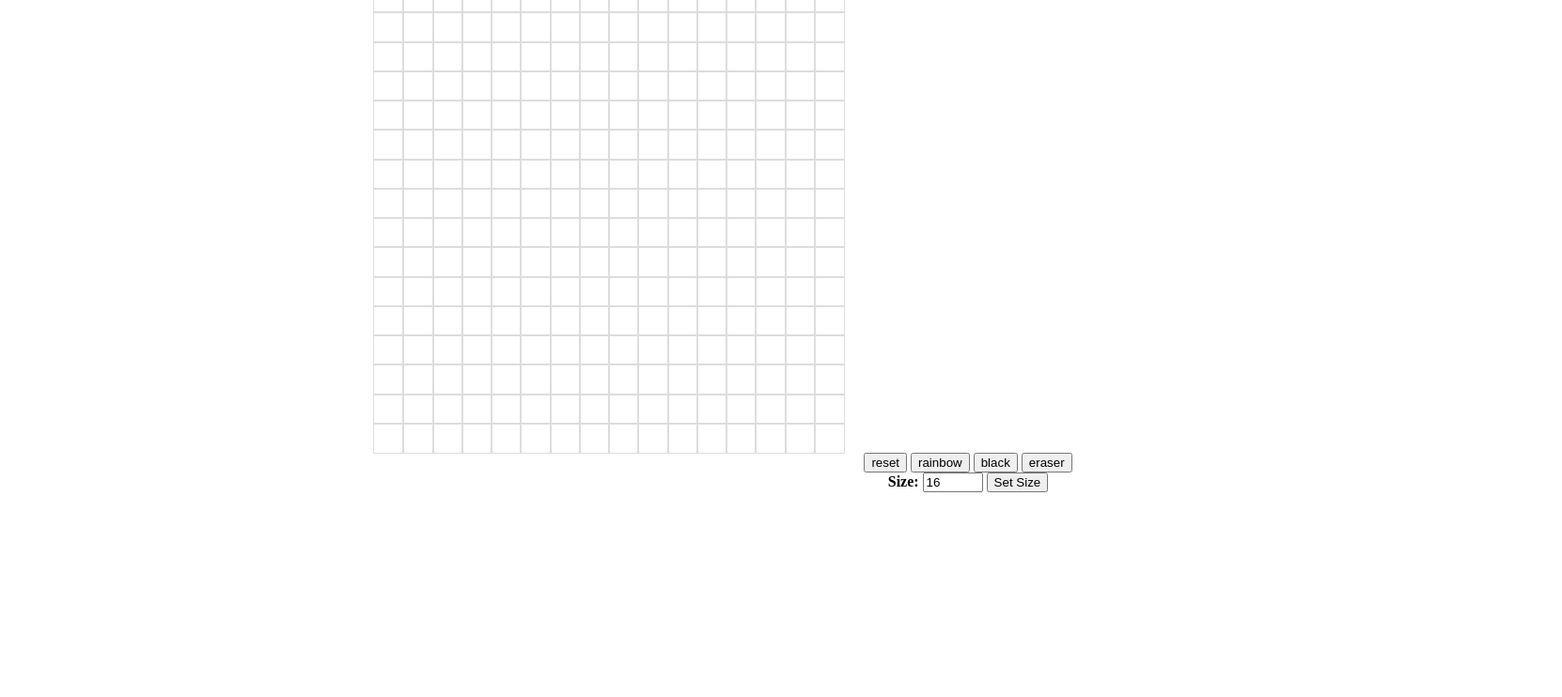
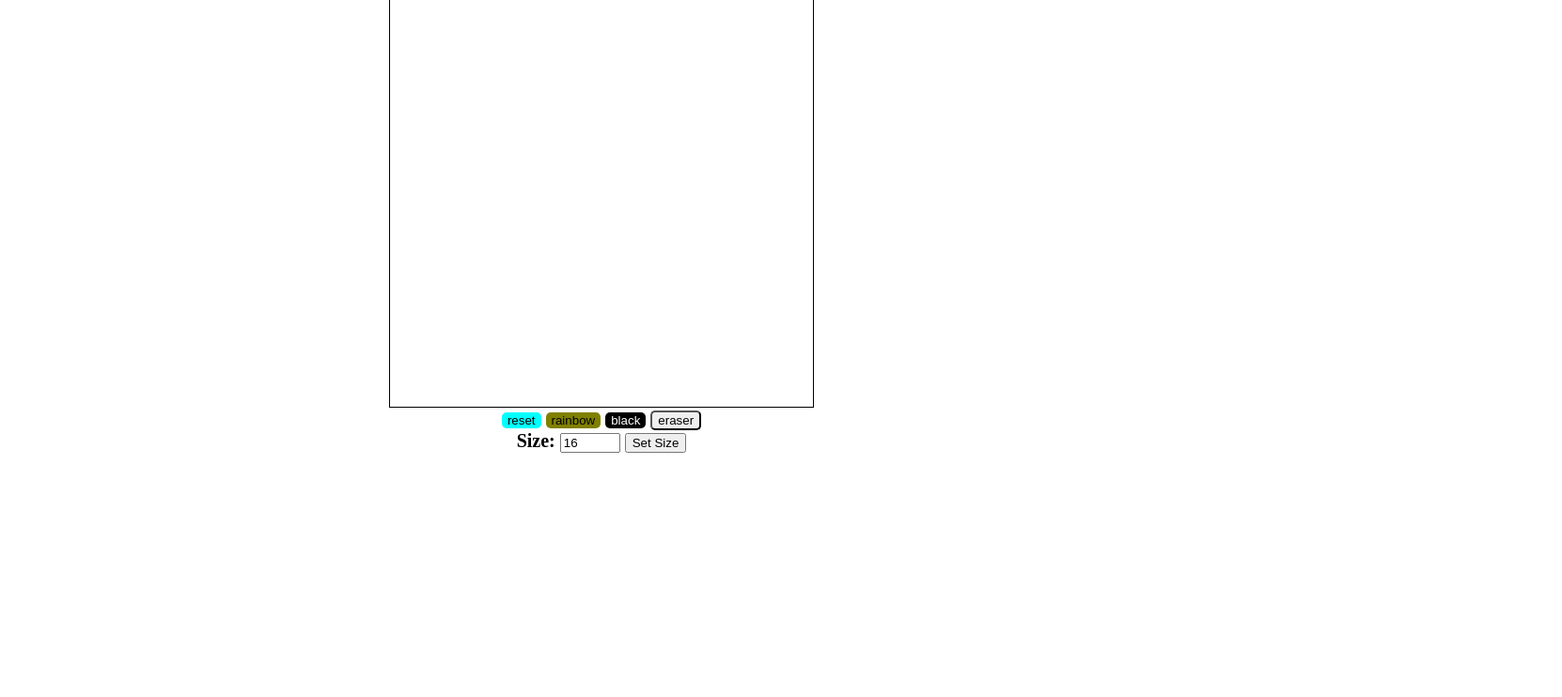
Before and after one commit to edzy16/etch-a-sketch, a plain HTML site: page index.html in a window 1280 px wide. Shown: the part 58-800 px from the top of the page at 94% size, 1662 px wide, since content can reach past the window. Drawn offline with Linux system fonts and the light colour scheme.

Commit message:
Readjusted the css to look better

```diff
--- a/index.html
+++ b/index.html
@@ -10,7 +10,7 @@
   </head>
   <body>
     <div id="header"><p><strong>Etch A Sketch</p></div>
-    <div id="container"></div>
+    <center><div id="container"></div></center>
     <div id="button-group">
       <button id="reset">reset</button>
       <button id="rainbow">rainbow</button>
--- a/style.css
+++ b/style.css
@@ -17,13 +17,14 @@
   grid-template-columns: repeat(var(--grid-cols), 1fr);
   justify-items: center;
   align-items: center;
-  height: 500px;
-  width: 500px;
-  padding-left: 390px;
+  height: 450px;
+  width: 450px;
+  text-align: center;
+  left: 50%;
+  border: 1px solid black;
 }
 
 .grid-item {
-  border: 1px solid #ddd;
   text-align: center;
   width: 100%;
   height: 100%;
@@ -43,5 +44,28 @@
   align-items: center;
   height: 100%;
   width: 100%;
-  padding-left: 390px;
+  grid-column: 1 / -1;
+  grid-row: 2 / 3;
+  font-size: 20px;
+  text-align: center;
 }
+
+#black, #eraser, #reset, #rainbow {
+  border-radius: 5px;
+}
+
+#black{
+ background-color: black;
+ color: white;
+ border: 1px black;
+}
+
+#rainbow{
+  background-color: olive ;
+  border: 1px olivedrab;
+}
+
+#reset{
+  background-color: aqua;
+  border: 1px aquamarine;
+}
```
